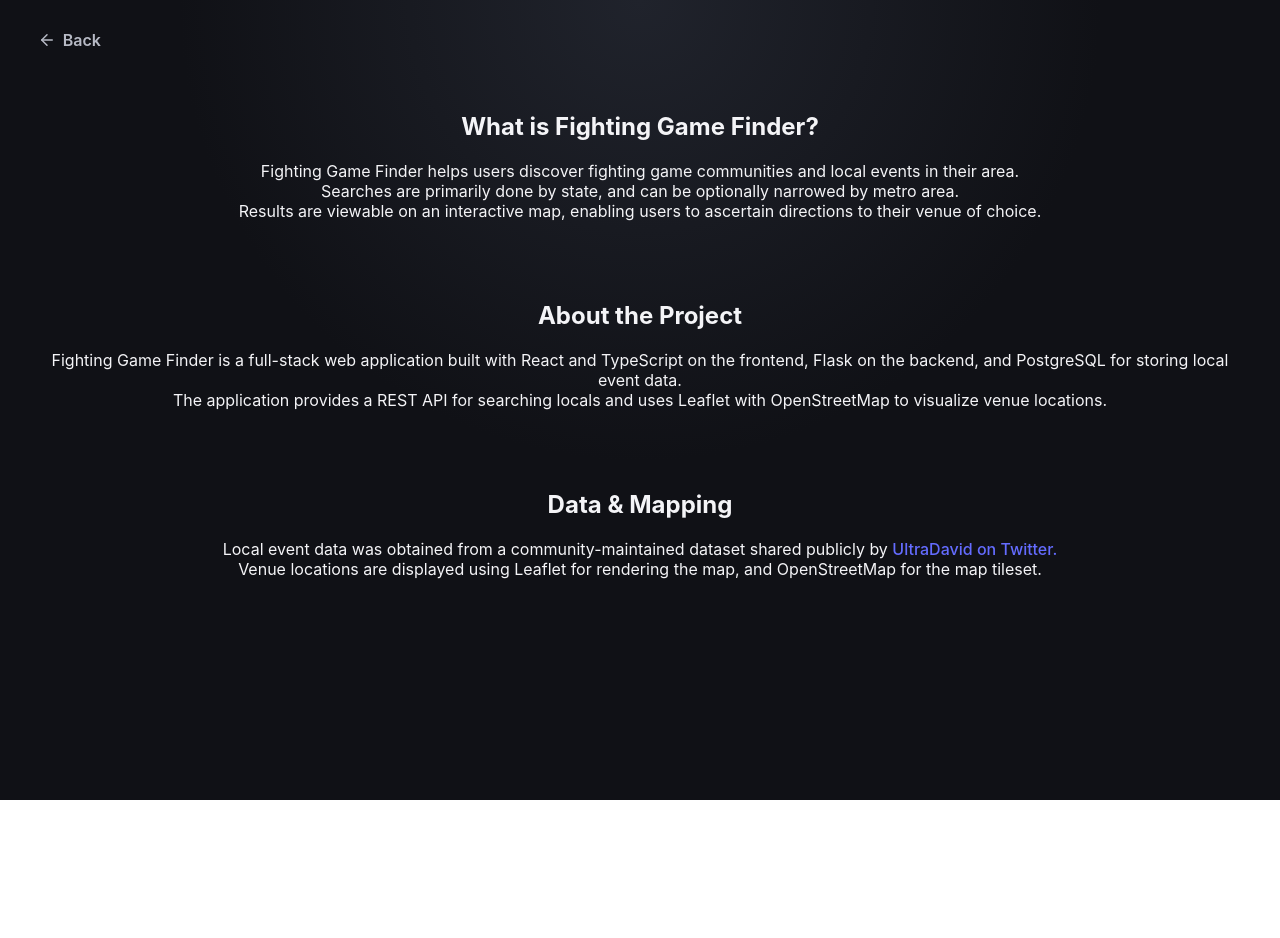
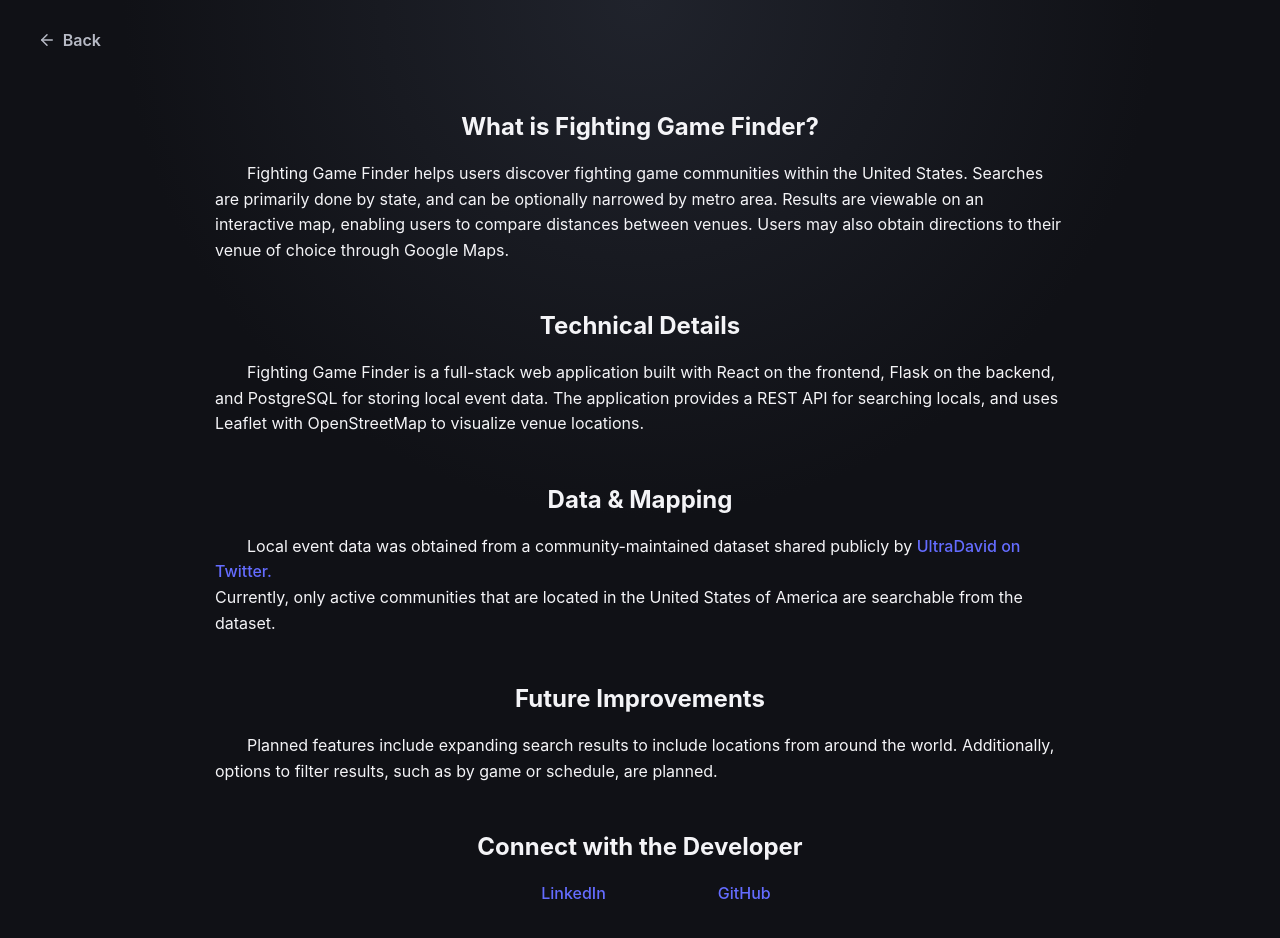
Before and after one commit to rdesa1/fighting-game-finder, a React (Vite) app in the folder frontend/: page /about in a window 1280 px wide. Shown: the top 938 px of the page. Before the commit the page ends 800 px from the top, so only its background shows below. Built offline with nearby package versions, Linux system fonts and the light colour scheme.

Commit message:
Wrote a detailed "About" page with functional links.

```diff
--- a/frontend/src/pages/about.tsx
+++ b/frontend/src/pages/about.tsx
@@ -17,24 +17,26 @@ export default function About() {
                     <span>Back</span>
                </Link>
 
-               <section className="about-section">
+               <section className="about-section" id="what-is">
                     <h2>What is Fighting Game Finder?</h2>
 
                     <p>
-                         Fighting Game Finder helps users discover fighting game communities and local events in their area. <br />
-                         Searches are primarily done by state, and can be optionally narrowed by metro area. <br />
-                         Results are viewable on an interactive map, enabling users to ascertain directions to their venue of choice.
+                         Fighting Game Finder helps users discover fighting game communities within the United States.
+                         Searches are primarily done by state, and can be optionally narrowed by metro area.
+                         Results are viewable on an interactive map, enabling users to compare distances between venues.
+                         Users may also obtain directions to their venue of choice through Google Maps.
                     </p>
                </section>
 
 
                <section className="about-section">
-                    <h2>About the Project</h2>
+                    <h2>Technical Details</h2>
 
                     <p>
-                         Fighting Game Finder is a full-stack web application built with React and TypeScript on the frontend,
-                         Flask on the backend, and PostgreSQL for storing local event data. <br />
-                         The application provides a REST API for searching locals and uses Leaflet with OpenStreetMap to visualize venue locations.
+                         Fighting Game Finder is a full-stack web application built with React on the frontend,
+                         Flask on the backend, and PostgreSQL for storing local event data.
+                         The application provides a REST API for searching locals, and uses Leaflet with OpenStreetMap to visualize venue locations.
+
                     </p>
                </section>
 
@@ -49,8 +51,40 @@ export default function About() {
                          >
                               UltraDavid on Twitter.
                          </a>
-                         <br/>
-                         Venue locations are displayed using Leaflet for rendering the map, and OpenStreetMap for the map tileset.
+                         <br />
+
+                         Currently, only active communities that are located in the United States of America are searchable from the dataset.
+                    </p>
+               </section>
+
+               <section className="about-section">
+                    <h2>Future Improvements</h2>
+
+                    <p>
+                         Planned features include expanding search results to include locations from around the world.
+                         Additionally, options to filter results, such as by game or schedule, are planned.
+                    </p>
+               </section>
+
+               <section className="about-section">
+                    <h2>Connect with the Developer</h2>
+
+                    <p id="developer-links">
+                         <a id="linkedin-link"
+                              href="https://www.linkedin.com/in/richarddesa/"
+                              target="_blank"
+                              rel="noopener noreferrer"
+                         >
+                              LinkedIn
+                         </a>
+
+                         <a id="github-link"
+                              href="https://github.com/rdesa1/fighting-game-finder"
+                              target="_blank"
+                              rel="noopener noreferrer"
+                         >
+                              GitHub
+                         </a>
                     </p>
                </section>
 
--- a/frontend/src/styles/about.css
+++ b/frontend/src/styles/about.css
@@ -27,5 +27,23 @@
 }
 
 .about-section {
+     width: min(850px, 90vw);
+     margin: 3rem auto 0;
+}
+
+     .about-section p {
+          text-align: left;
+          line-height: 1.6;
+          text-indent: 2rem;
+     }
+
+#what-is {
      margin-top: 5rem;
 }
+
+
+#developer-links {
+     display: flex;
+     justify-content:center;
+     gap: 5rem;
+}
```
